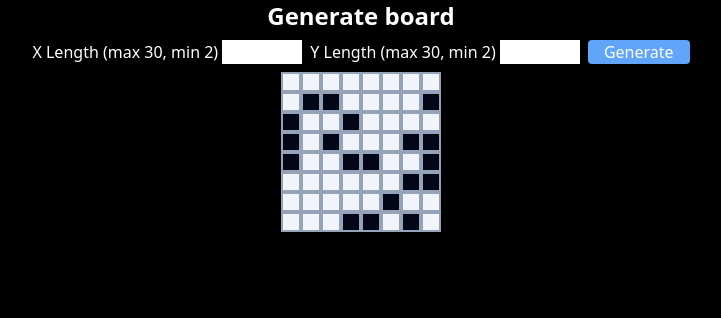
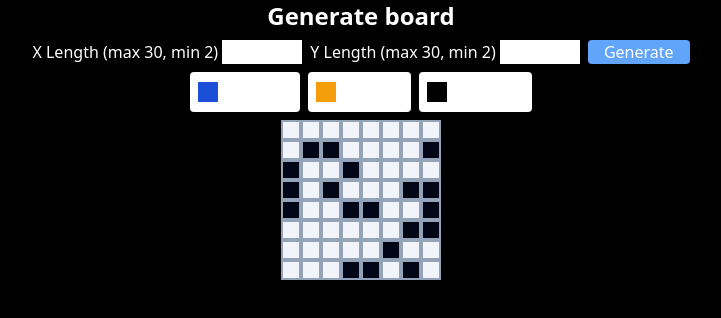
Before and after one commit to Mohamad-Ilham-Ramadhan/astar-path-finding-algorithm-react, a Next.js app: page / in a window 1280 px wide. Shown: the top 318 px of the page, without its empty margins (279-1000 px from the left). Built offline with nearby package versions, Linux system fonts and the light colour scheme.

Commit message:
(view) add buttons start, end, wall

```diff
--- a/pages/index.jsx
+++ b/pages/index.jsx
@@ -77,6 +77,20 @@ export default function Home() {
             }}
           >Generate</button>
         </div>
+        <div className="flex gap-2 justify-center mb-2">
+          <button className="bg-white rounded flex items-center p-2 focus:border-2 focus:border-black">
+            <div className="bg-blue-700 w-5 h-5 mr-1"></div>
+            <div>Pick Start</div>
+          </button>
+          <button className="bg-white rounded flex items-center p-2 focus:border-2 focus:border-black">
+            <div className="bg-amber-500 w-5 h-5 mr-1"></div>
+            <div>Pick End</div>
+          </button>
+          <button className="bg-white rounded flex items-center p-2 focus:border-2 focus:border-black">
+            <div className="bg-black w-5 h-5 mr-1"></div>
+            <div>Draw wall</div>
+          </button>
+        </div>
       </div>
       <div ref={boardRef} id="board" className='grid justify-center	'>
         {boxes}
```
